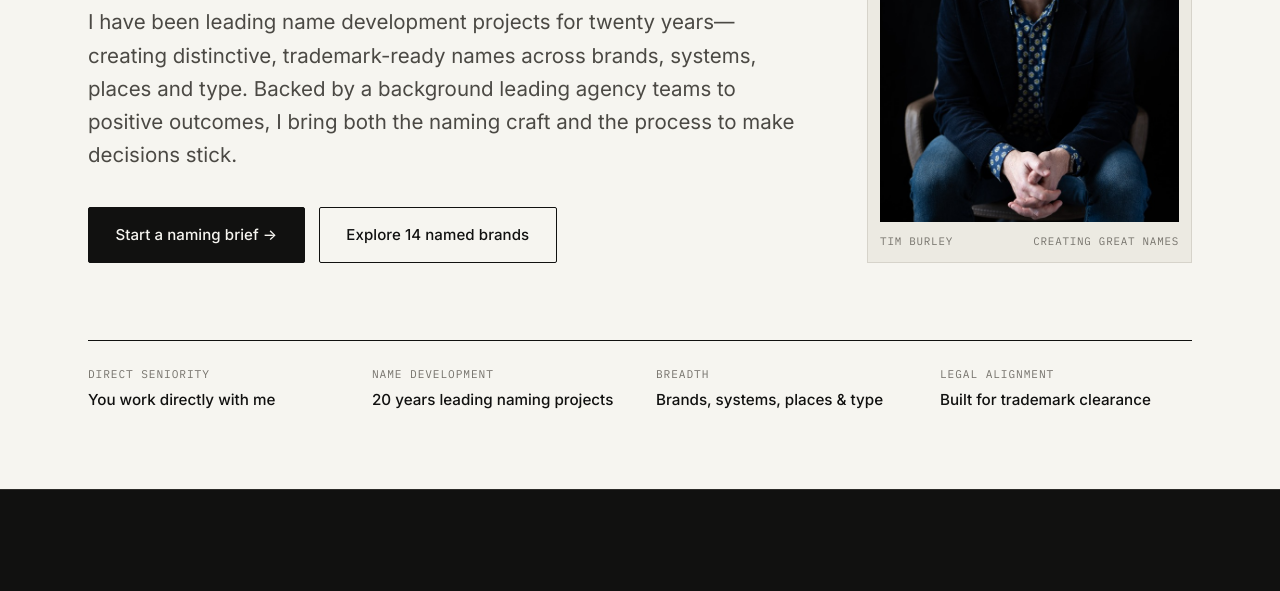
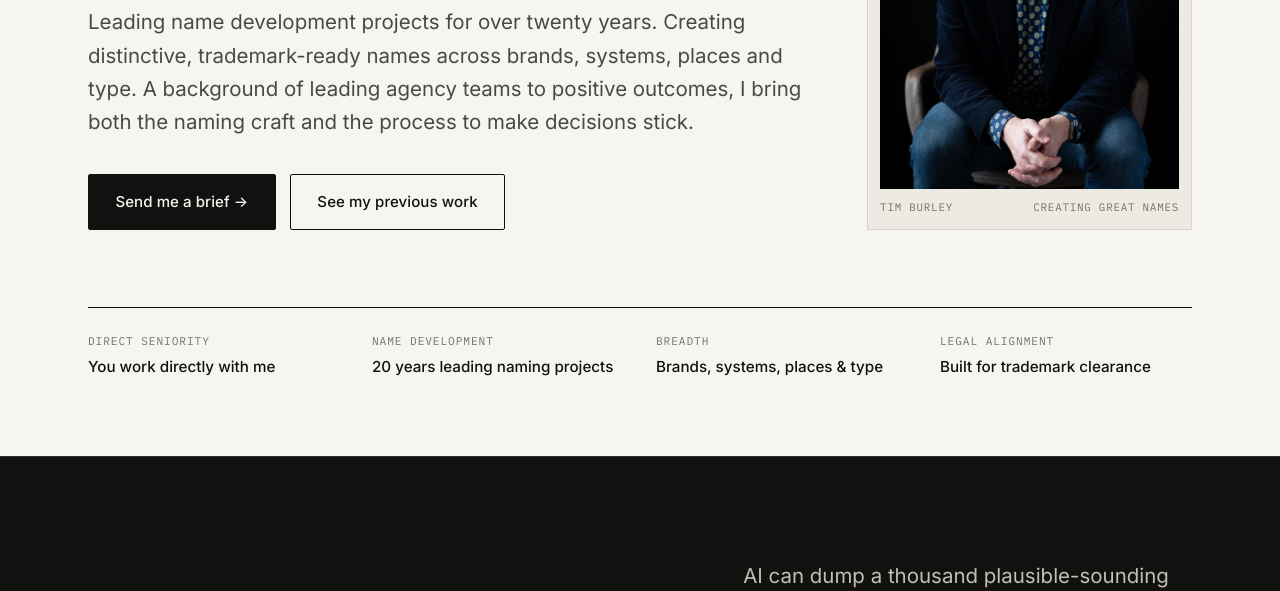
Before and after one commit to Spatch27/timburley.com, a plain HTML site: page public/index.html in a window 1280 px wide. Shown: the part 509-1100 px from the top of the page. Drawn offline with Linux system fonts and the light colour scheme.

Commit message:
Update homepage hero intro copy and CTA labels

```diff
--- a/public/index.html
+++ b/public/index.html
@@ -53,11 +53,11 @@
               A name development practice named after <em>the person who does the naming.</em>
             </h1>
             <p class="lead hero__lead">
-              I have been leading name development projects for twenty years—creating distinctive, trademark-ready names across brands, systems, places and type. Backed by a background leading agency teams to positive outcomes, I bring both the naming craft and the process to make decisions stick.
+              Leading name development projects for over twenty years. Creating distinctive, trademark-ready names across brands, systems, places and type. A background of leading agency teams to positive outcomes, I bring both the naming craft and the process to make decisions stick.
             </p>
             <div class="btn-group">
-              <a href="/brief" class="btn btn--primary">Start a naming brief →</a>
-              <a href="/work" class="btn btn--secondary">Explore 14 named brands</a>
+              <a href="/brief" class="btn btn--primary">Send me a brief →</a>
+              <a href="/work" class="btn btn--secondary">See my previous work</a>
             </div>
           </div>
 
```
